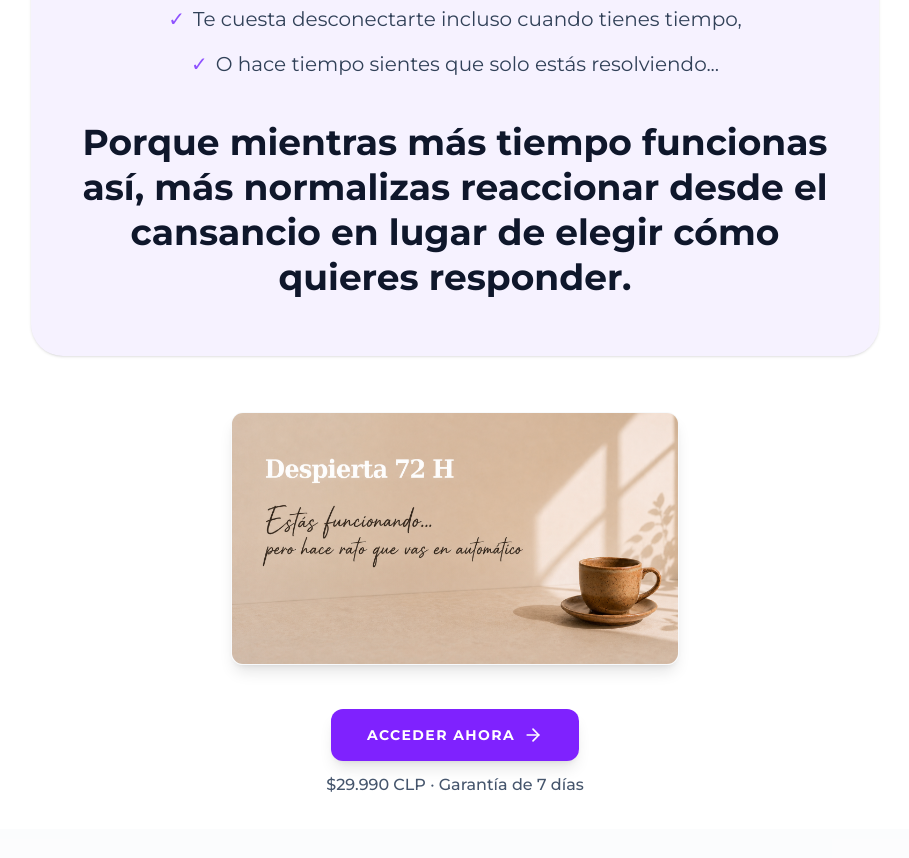
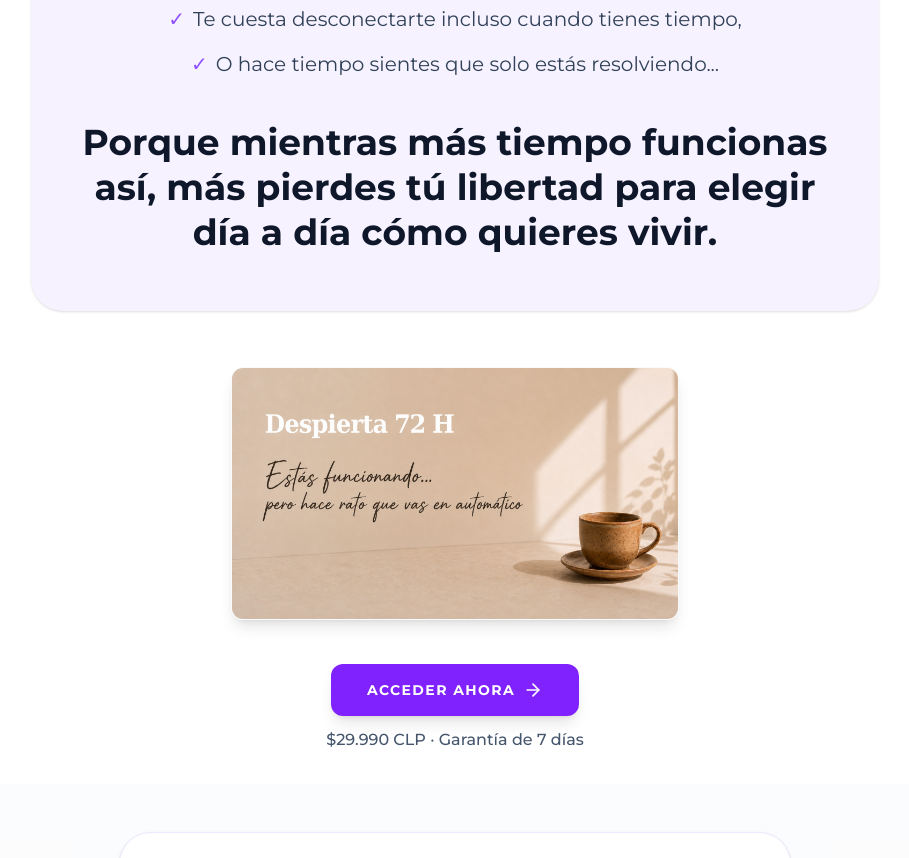
Before and after one commit to cursossolange/despierta-72h, a React (Vite) app: page / in a window 1280 px wide. Shown: the part 940-1798 px from the top of the page, without its empty margins (185-1094 px from the left). Built offline with nearby package versions, Linux system fonts and the light colour scheme; no server answers.

Commit message:
Update LandingPage.tsx

```diff
--- a/src/components/LandingPage.tsx
+++ b/src/components/LandingPage.tsx
@@ -206,7 +206,7 @@ export default function LandingPage({ onPurchase }: LandingPageProps) {
 
 <p className="mt-10 text-2xl md:text-4xl font-extrabold text-slate-900 leading-tight">
 Porque mientras más tiempo funcionas así,
-más normalizas reaccionar desde el cansancio en lugar de elegir cómo quieres responder.
+más pierdes tú libertad para elegir día a día cómo quieres vivir.
 </p>
     </div>
 </div>
```
